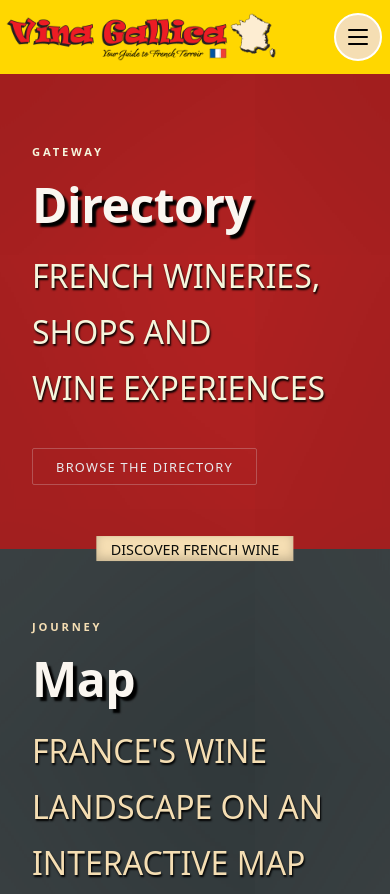
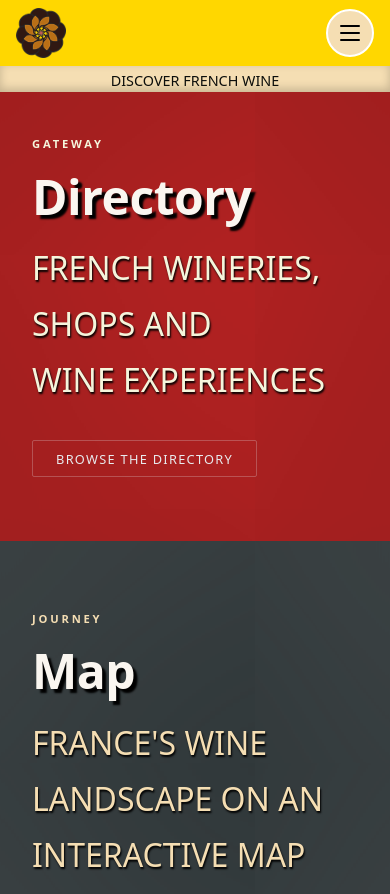
Before and after one commit to dersaei/vina-gallica, an Astro site: page / in a window 390 px wide. Shown: the top 894 px of the page. Built offline with nearby package versions, Linux system fonts and the light colour scheme; Astro itself is replaced by a stand-in of ours.

Commit message:
ulepszenie sloganu dla mobile h1 główna

```diff
--- a/src/components/Header.astro
+++ b/src/components/Header.astro
@@ -101,8 +101,16 @@ import MobileMenu from "./MobileMenu.tsx";
 }
   }
   @media (max-width:400px){
-    .logo-link img:nth-child(odd) {
+    .logo-link img:nth-child(even) {
       display: none;
     }
+    .logo-link {
+            scale: calc(1);
+margin-left: 0;
+   }
+   .header-inner {
+    padding-inline: var(--space-md);
+   }
+
   }
 </style>
--- a/src/pages/index.astro
+++ b/src/pages/index.astro
@@ -176,10 +176,10 @@ text-shadow: 4px 4px 2px black;
       min-height: 50vh;
       padding: var(--space-xl) var(--space-lg);
     }
-
-    .hero-headline {
-      top: 50%;
-      transform: translateX(-50%) translateY(-50%);
+  }
+    @media (max-width: 560px) {
+.hero-headline {
+  width: 100%;
+}
     }
-  }
 </style>
```
